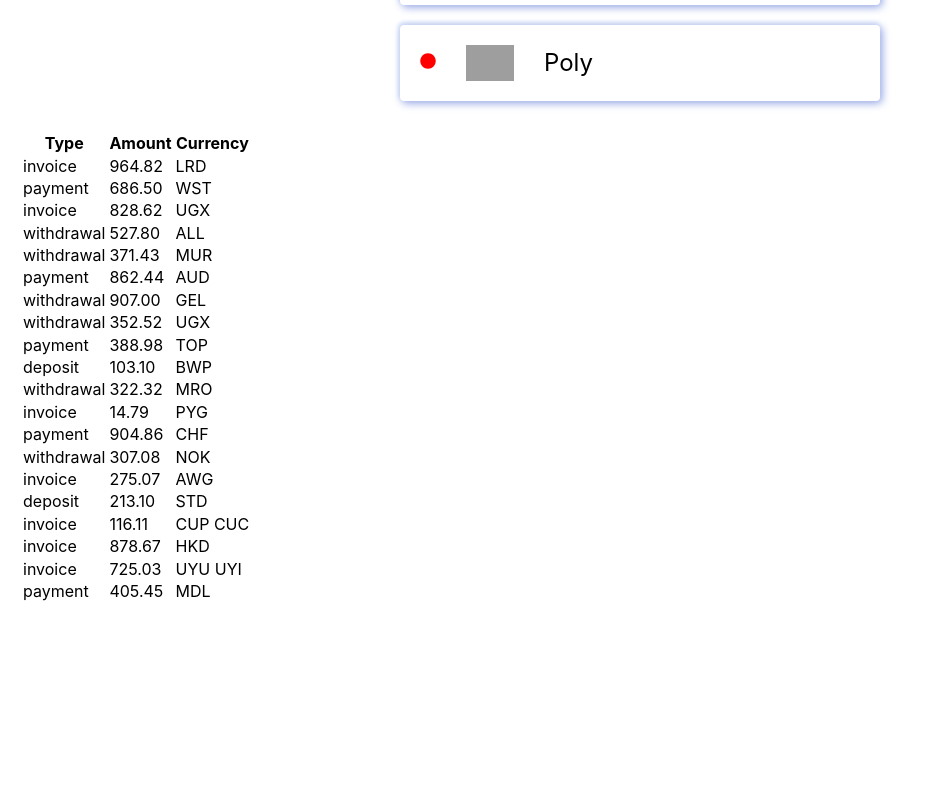
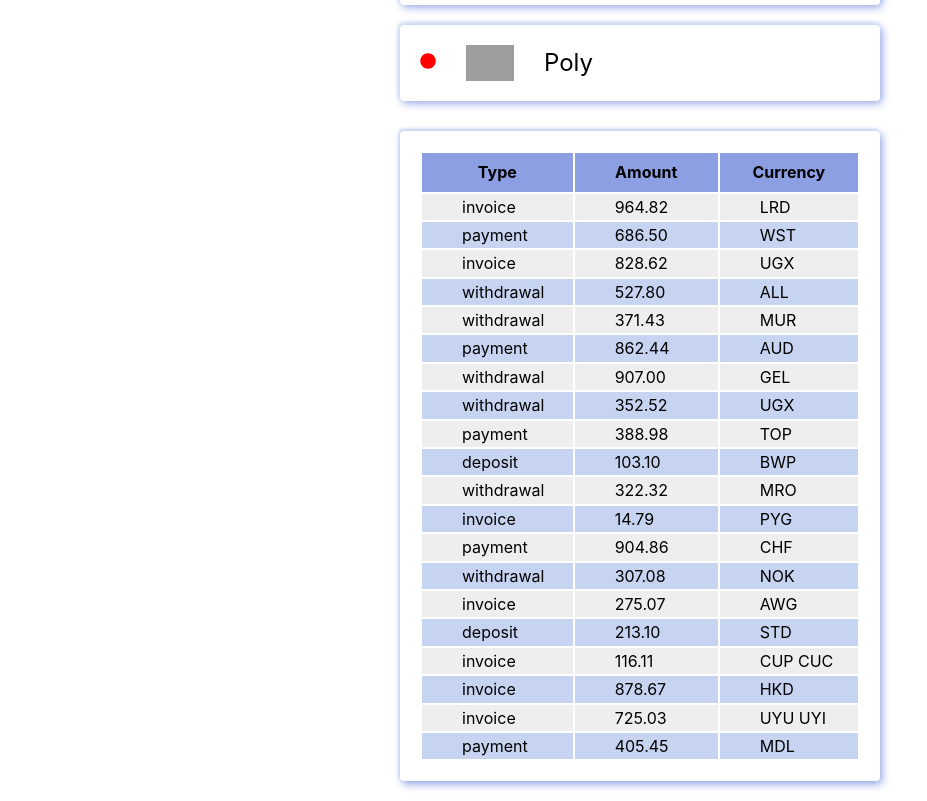
Before and after one commit to TetianaUMKA/goit-react-hw-01-components, a React (Create React App) app: page / in a window 1280 px wide. Shown: the part 1100-1901 px from the top of the page, without its empty margins (0-927 px from the left). Before the commit the page ends 1723 px from the top, so only its background shows below. Built offline with nearby package versions, Linux system fonts and the light colour scheme; grey boxes are pictures that could not be loaded.

Commit message:
Stylise TransactionHistory

```diff
--- a/src/components/TransactionHistory/TransactionHistory.jsx
+++ b/src/components/TransactionHistory/TransactionHistory.jsx
@@ -1,25 +1,27 @@
 import PropTypes from 'prop-types';
+
+import { Table, ColumnTitle, InfoList, InfoItem } from './TransactionHistory.styled';
 
 export const TransactionHistory = ({ items }) => {
     return (
-        <table class="transaction-history">
+        <Table>
         <thead>
             <tr>
-                <th>Type</th>
-                <th>Amount</th>
-                <th>Currency</th>
+                <ColumnTitle>Type</ColumnTitle>
+                <ColumnTitle>Amount</ColumnTitle>
+                <ColumnTitle>Currency</ColumnTitle>
             </tr>
         </thead>
         <tbody>
-                {items.map((item) => (
-                <tr key={item.id}>
-                    <td>{item.type}</td>
-                    <td>{item.amount}</td>
-                    <td>{item.currency}</td>
-                </tr>
+                {items.map((item, idx) => (
+                <InfoList key={item.id} idx={idx}>
+                    <InfoItem>{item.type}</InfoItem>
+                    <InfoItem>{item.amount}</InfoItem>
+                    <InfoItem>{item.currency}</InfoItem>
+                </InfoList>
                 ))}
         </tbody>
-        </table>
+        </Table>
     );
 };
 
--- a/src/components/TransactionHistory/TransactionHistory.styled.jsx
+++ b/src/components/TransactionHistory/TransactionHistory.styled.jsx
@@ -0,0 +1,28 @@
+import styled from 'styled-components';
+
+export const Table = styled.table`
+    margin: 0 auto;
+    padding: 20px;
+    width: 480px;
+    border-radius: 4px;
+    box-shadow: -1px -2px 3px #c6d4f1, 2px 3px 8px #8c9fe2;
+`;
+
+export const ColumnTitle = styled.th`
+   padding: 10px 0;
+   background-color: #8c9fe2;
+`;
+
+export const InfoList = styled.tr`
+    background-color: ${props => (props.idx % 2 === 0 ? '#EEEEEE' : '#c6d4f1')};
+
+`;
+
+export const InfoItem = styled.td`
+   padding: 4px;
+   padding-left: 40px;
+   width: 160px;
+
+
+
+`;
```
